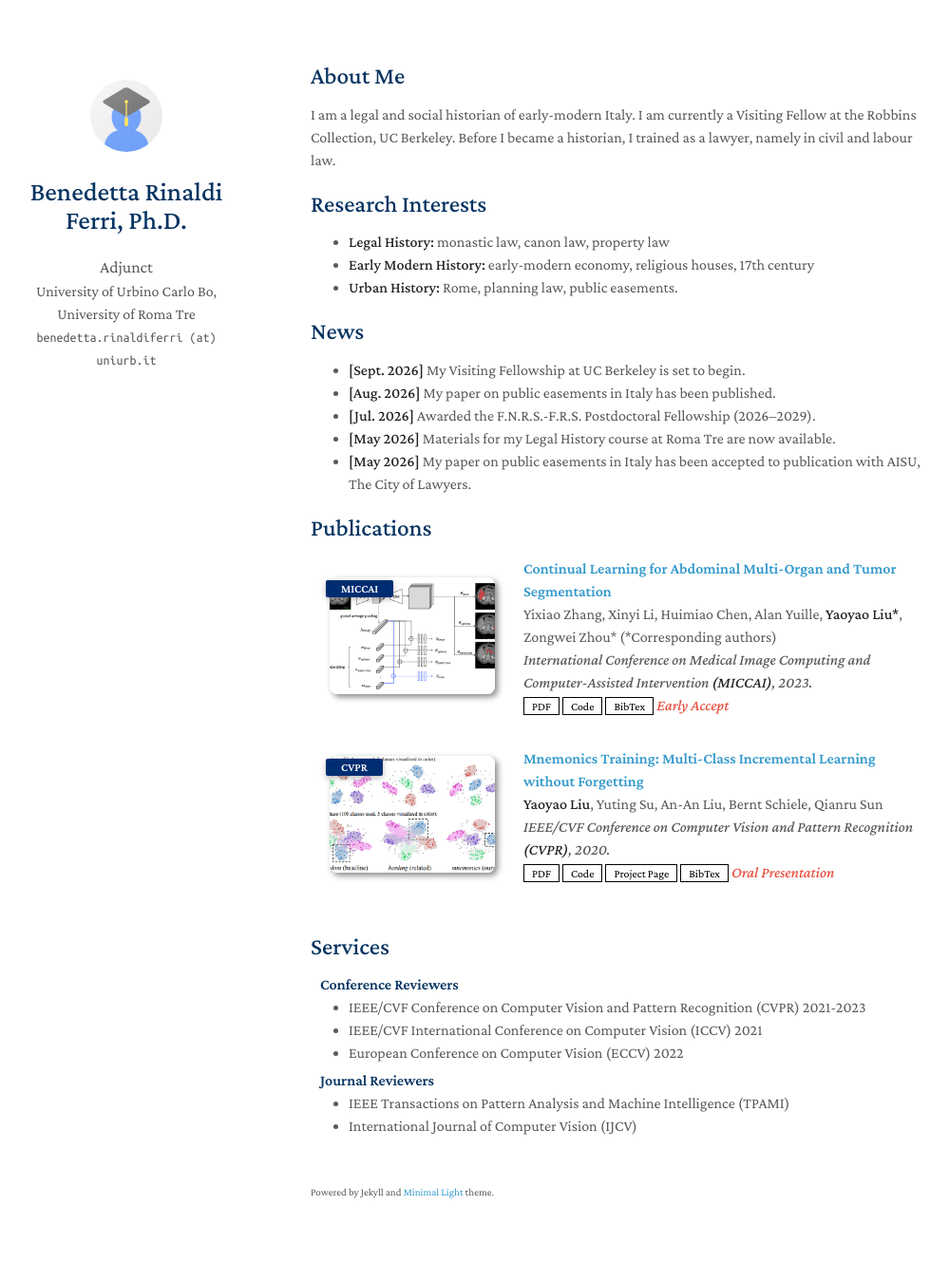
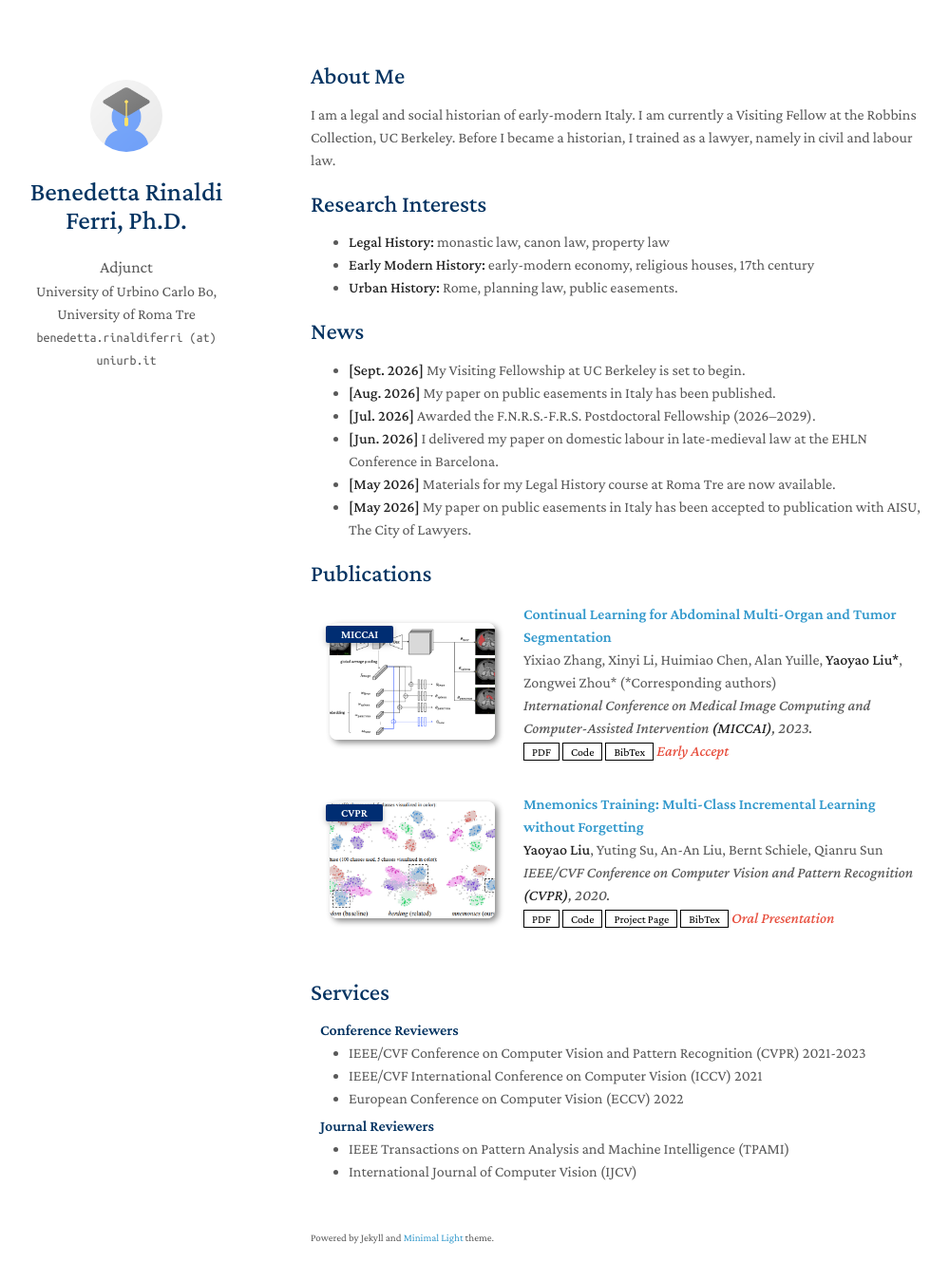
Before and after one commit to rinaldiferri/rinaldiferri.github.io, a Jekyll site: the page built from index.md, in a window 1280 px wide and 1384 px high. Shown: the top 1349 px of the window at 95% size, without its empty margins (143-1142 px from the left). Built offline with Jekyll 4.4.1, drawn with Linux system fonts in a browser that asks for light colours; a style sheet for code colours, icons or effects is not loaded; our own code applies the rules of GitHub Pages for plain Markdown files.

Commit message:
Update index.md

```diff
--- a/index.md
+++ b/index.md
@@ -17,6 +17,7 @@ I am a legal and social historian of early-modern Italy. I am currently a Visiti
 - **[Sept. 2026]** My Visiting Fellowship at UC Berkeley is set to begin.
 - **[Aug. 2026]** My paper on public easements in Italy has been published.
 - **[Jul. 2026]** Awarded the F.N.R.S.-F.R.S. Postdoctoral Fellowship (2026–2029).
+- **[Jun. 2026]** I delivered my paper on domestic labour in late-medieval law at the EHLN Conference in Barcelona.
 - **[May 2026]** Materials for my Legal History course at Roma Tre are now available.
 - **[May 2026]** My paper on public easements in Italy has been accepted to publication with AISU, The City of Lawyers.
 
```
